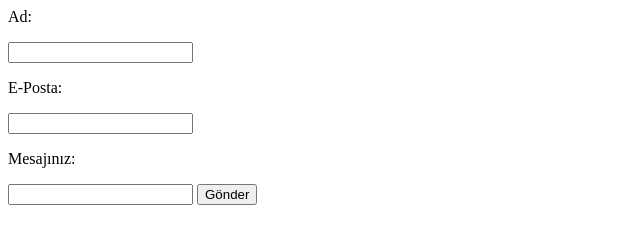
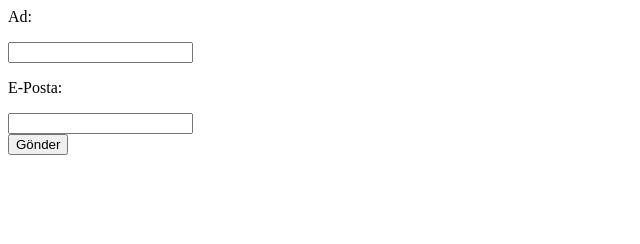
Before and after one commit to burakcandan/form, a plain HTML site: page index.html in a window 1280 px wide. Shown: the whole page, without its empty margins (0-640 px from the left). Drawn offline with Linux system fonts and the light colour scheme.

Commit message:
Update index.html

```diff
--- a/index.html
+++ b/index.html
@@ -4,7 +4,7 @@
       method="POST">
     <p>Ad: </p> <input type="text" name="name"><br />
     <p>E-Posta: </p> <input type="email" name="_replyto"><br />
-    <p>Mesajınız: </p> <input type="textarea" rows="10" cols="40">
+    <input type="hidden" name="_subject" value="New submission!" />
     <input type="submit" value="Gönder">
 </form>
   </body>
```
